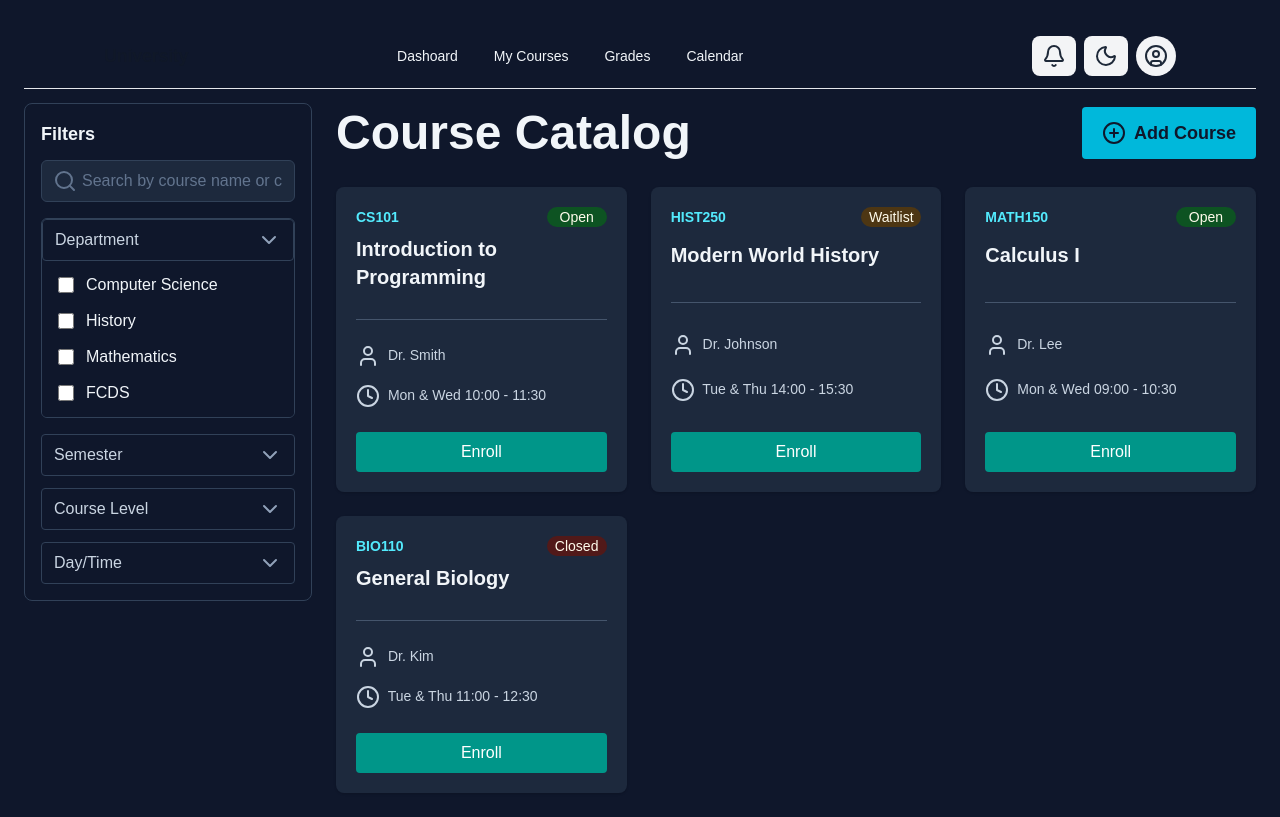
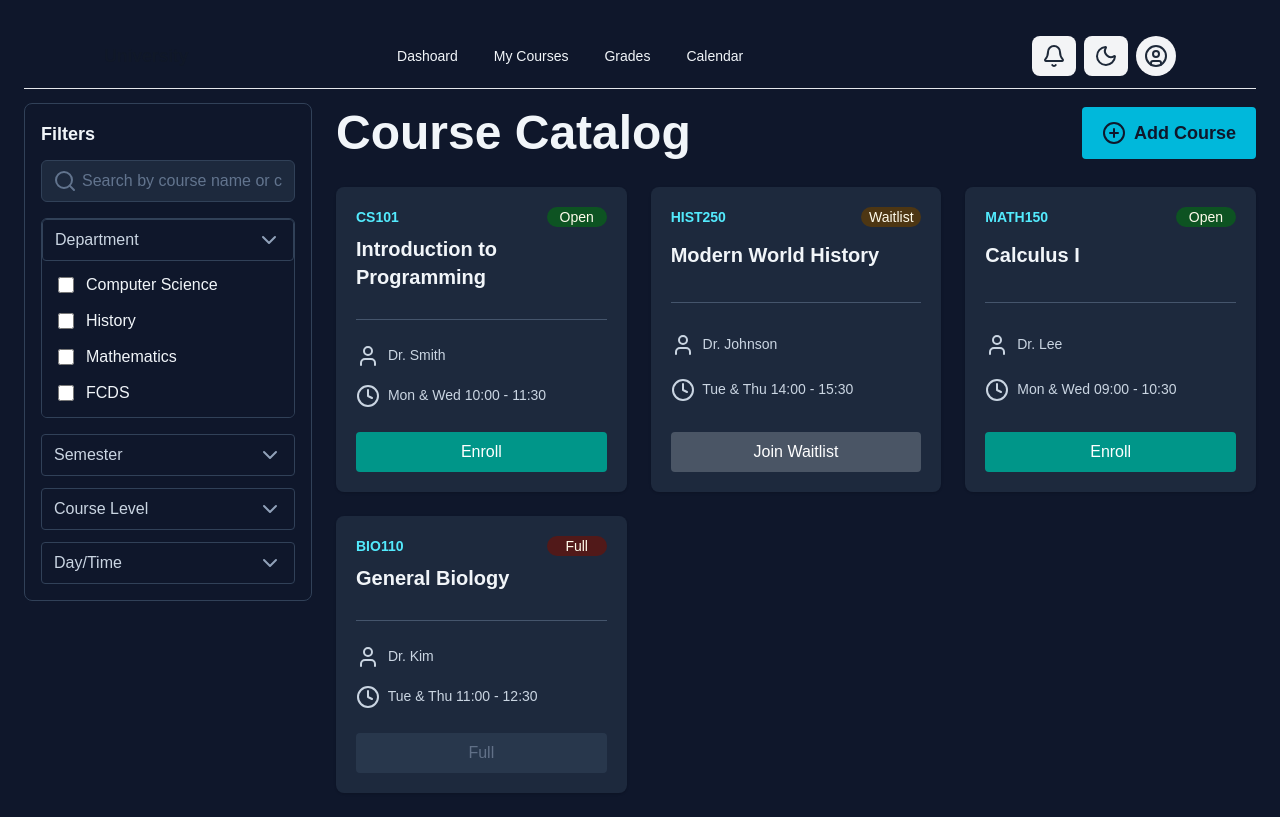
Before and after one commit to Assem-Elmasri/University-website, a Next.js app: page /courses in a window 1280 px wide. Built offline with nearby package versions, Linux system fonts and the light colour scheme.

Commit message:
feat(courses): update CourseCard to display course code and improve status handling with consistent styling

```diff
--- a/app/courses/CourseCard.tsx
+++ b/app/courses/CourseCard.tsx
@@ -20,20 +20,29 @@ export default function CourseCard({
     alert(`Enrolled in course with ID: ${id}`);
   }
 
+  function handleJoinWaitlist(id: number) {
+    //TODO add join-waitlist logic
+    alert(`Joined waitlist for course ID: ${id}`);
+  }
+
   return (
     <div className="bg-slate-800 rounded-lg p-5 shadow flex flex-col justify-between ">
       <div className="text-sm text-cyan-300 flex justify-between">
-
         <span className="font-semibold">{course.code}</span>
 
         {course.status === "Open" ? (
-          <span className="bg-[#086319bb] text-amber-50 w-15 px-0.5 text-center rounded-full">{course.status}</span>
+          <span className="bg-[#086319bb] text-amber-50 w-15 px-0.5 text-center rounded-full">
+            {course.status}
+          </span>
         ) : course.status === "Closed" ? (
-          <span className="bg-[#511919] text-amber-50 w-15 px-0.5 text-center rounded-full">{course.status}</span>
+          <span className="bg-[#511919] text-amber-50 w-15 px-0.5 text-center rounded-full">
+            Full
+          </span>
         ) : (
-          <span className="bg-[#5f3b06be] text-amber-50 w-15 px-0.5 text-center rounded-full">{course.status}</span>
+          <span className="bg-[#5f3b06be] text-amber-50 w-15 px-0.5 text-center rounded-full">
+            {course.status}
+          </span>
         )}
-
       </div>
       <h2 className="mt-2 mb-3 text-xl font-semibold">{course.title}</h2>
       <hr className="mt-4 mb-4 border-slate-600" />
@@ -44,14 +53,28 @@ export default function CourseCard({
         <Clock className="inline mr-1" /> {course.time}
       </p>
 
-      {
+      {course.status === "Open" ? (
         <button
           onClick={() => handleEnroll(course.id)}
           className="mt-4 w-full bg-teal-600 text-white py-2 rounded hover:bg-teal-700 cursor-pointer"
         >
           Enroll
         </button>
-    }
+      ) : course.status === "Waitlist" ? (
+        <button
+          onClick={() => handleJoinWaitlist(course.id)}
+          className="mt-4 w-full bg-gray-600 text-white py-2 rounded hover:bg-gray-700 cursor-pointer"
+        >
+          Join Waitlist
+        </button>
+      ) : (
+        <button
+          disabled
+          className="mt-4 w-full bg-slate-700 text-slate-400 py-2 rounded cursor-not-allowed opacity-60"
+        >
+          {course.status === "Closed" ? "Full" : course.status}
+        </button>
+      )}
     </div>
   );
 }
```
Lines whose indentation alone changed are shown as unchanged.
